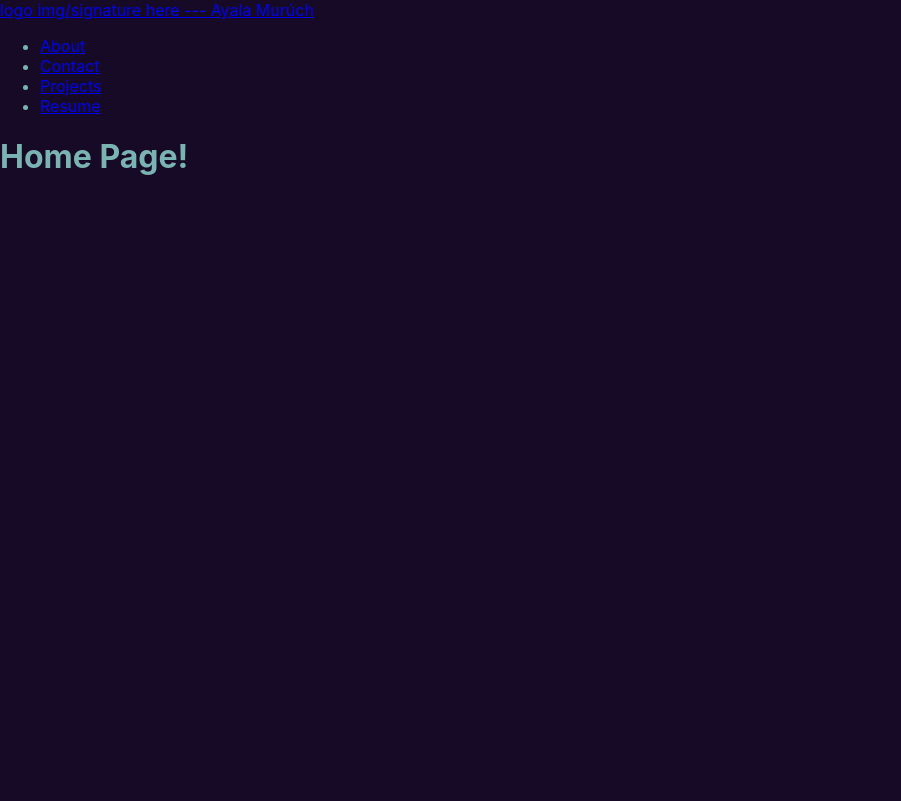
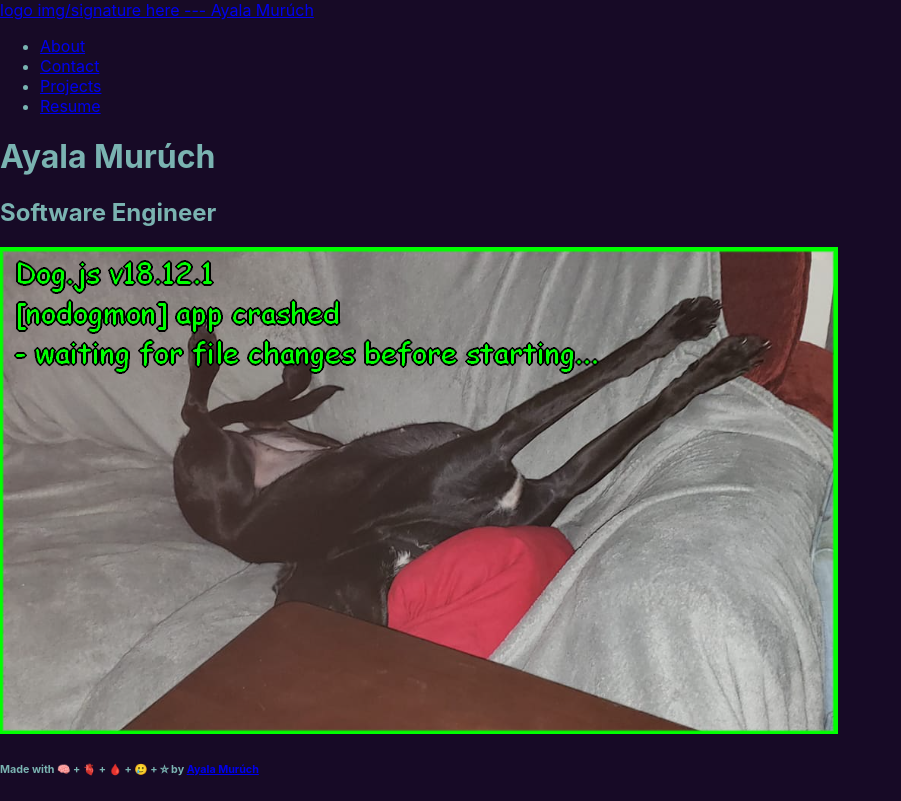
Before and after one commit to ayamur/AMuruch-Portfolio, a React (Create React App) app: page / in a window 1280 px wide. Shown: the whole page, without its empty margins (0-901 px from the left). Built offline with nearby package versions, Linux system fonts and the light colour scheme.

Commit message:
fill initial information and photo in Home

```diff
--- a/src/pages/Home.jsx
+++ b/src/pages/Home.jsx
@@ -1,6 +1,11 @@
 function Home() {
   return (
-    <h1>Home Page!</h1>
+    <>
+    <h1>Ayala Murúch</h1>
+    <h2>Software Engineer</h2>
+    <img id='home' src='dogexe.png' alt="placeholder" />
+    <h6>Made with 🧠 + 🫀 + 🩸 + 🥲 + ⛤ by <a href="https://github.com/ayamurg">Ayala Murúch</a></h6>
+    </>
   )
 }
 
```
Also changed, not shown: public/dogexe.png (added).
